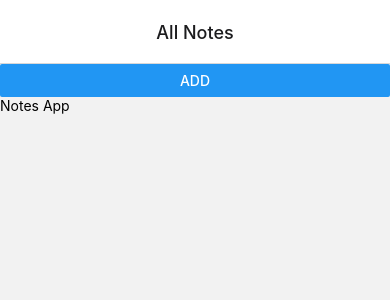
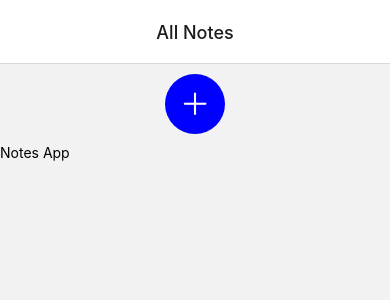
Before and after one commit to iaxelrad/ContextApiReactNativeNotesApp, a React Native app: screen /Notes in a window 390 px wide. Shown: the top 300 px of the page. Built offline with nearby package versions, Linux system fonts and the light colour scheme.

Commit message:
Added Delete button for every item

```diff
--- a/src/screens/ListNotesScreen.js
+++ b/src/screens/ListNotesScreen.js
@@ -1,18 +1,32 @@
 import React, {useContext} from 'react';
-import {Text, View, FlatList, Button} from 'react-native';
+import {Text, View, FlatList, TouchableOpacity, StyleSheet} from 'react-native';
 import {NotesContext} from '../context/NotesContext';
+import Icon from 'react-native-vector-icons/AntDesign';
 
 const ListNotesScreen = () => {
   const {state, dispatch} = useContext(NotesContext);
   return (
-    <View>
-      <Button title="add" onPress={() => dispatch({type: 'ADD'})} />
+    <View style={styles.container}>
+      <View style={styles.buttonContainer}>
+        <TouchableOpacity
+          style={styles.button}
+          onPress={() => dispatch({type: 'ADD'})}>
+          <Icon name="plus" size={30} color="white" />
+        </TouchableOpacity>
+      </View>
       <Text>Notes App</Text>
       <FlatList
         data={state}
         keyExtractor={item => item.title}
         renderItem={({item}) => {
-          return <Text style={{fontSize: 22}}>{item.title}</Text>;
+          return (
+            <View style={styles.item}>
+              <Text style={styles.text}>{item.title}</Text>
+              <TouchableOpacity style={styles.deleteButton} onPress={() => {}}>
+                <Icon name="delete" size={24} />
+              </TouchableOpacity>
+            </View>
+          );
         }}
       />
     </View>
@@ -20,3 +34,33 @@ const ListNotesScreen = () => {
 };
 
 export default ListNotesScreen;
+
+const styles = StyleSheet.create({
+  container: {flex: 1},
+  buttonContainer: {justifyContent: 'center', alignItems: 'center'},
+  button: {
+    backgroundColor: 'blue',
+    width: 60,
+    height: 60,
+    borderRadius: 30,
+    alignItems: 'center',
+    justifyContent: 'center',
+    marginVertical: 10,
+  },
+  deleteButton: {
+    // backgroundColor: 'blue',
+    // width: 50,
+    // height: 50,
+    // borderRadius: 50 / 2,
+    alignItems: 'center',
+    justifyContent: 'center',
+    marginVertical: 10,
+  },
+  item: {
+    flexDirection: 'row',
+    justifyContent: 'space-between',
+    marginHorizontal: 10,
+    alignItems: 'center',
+  },
+  text: {fontSize: 22},
+});
```
